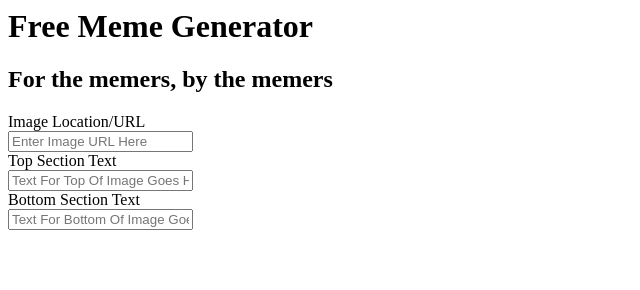
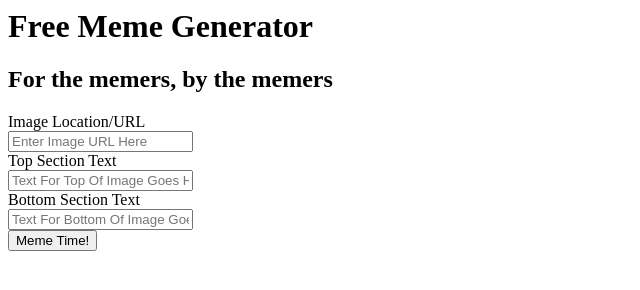
Before and after one commit to mxsinclair/meme_generator, a plain HTML site: page index.html in a window 1280 px wide. Shown: the whole page, without its empty margins (0-640 px from the left). Drawn offline with Linux system fonts and the light colour scheme.

Commit message:
complete button to create meme

```diff
--- a/index.html
+++ b/index.html
@@ -33,6 +33,12 @@
                         <input type="text" id="bottom-text" placeholder="Text For Bottom Of Image Goes Here">
                     </div>
                 </div>
+                <div class="create-button">
+                    <label for=""></label>
+                    <div>
+                        <input type="submit" class="button" value="Meme Time!">
+                    </div>
+                </div>
             </form>
         </section>
     </div>
```
